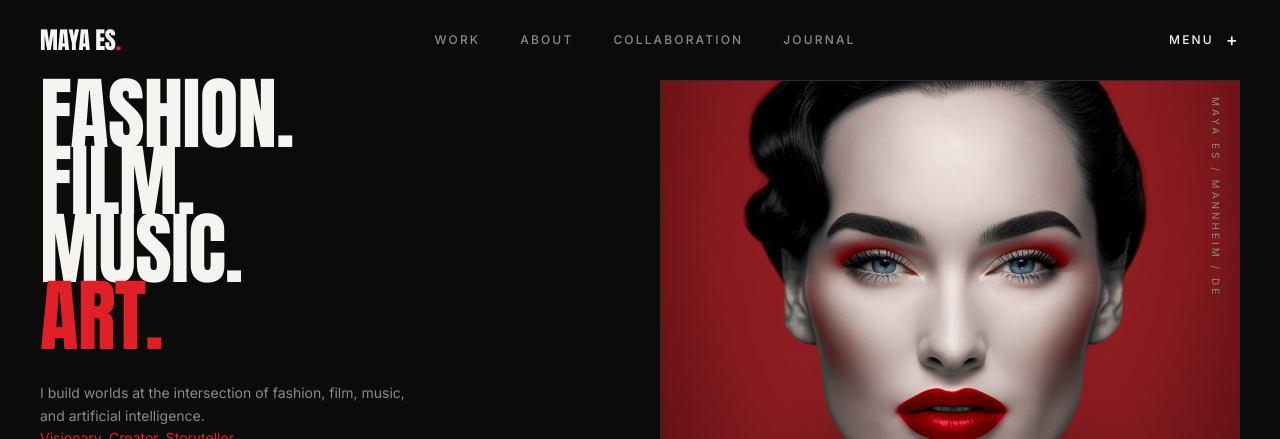
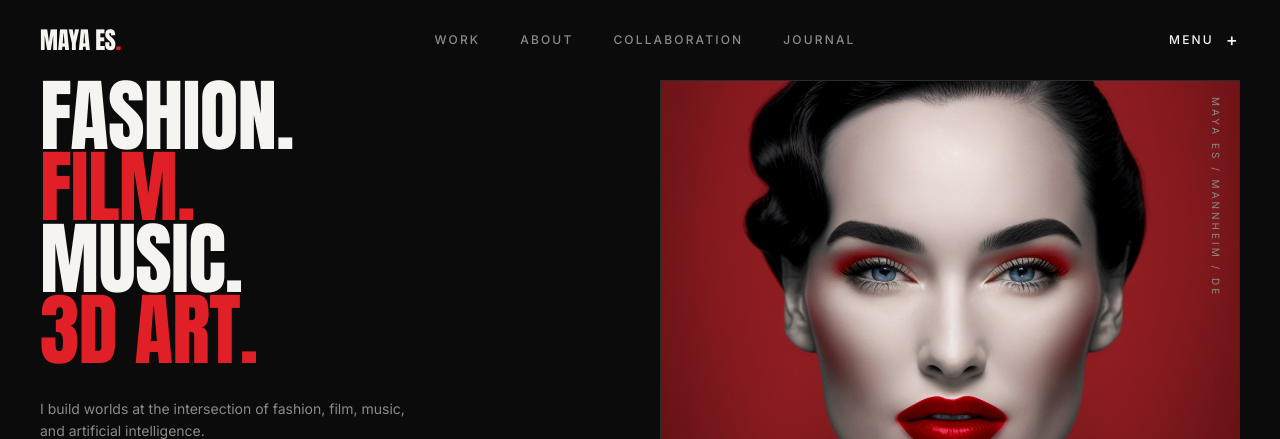
Before and after one commit to kaivonschwanen/mayaes-website, a Next.js app: page / in a window 1280 px wide. Shown: the top 439 px of the page. Built offline with nearby package versions, Linux system fonts and the light colour scheme.

Commit message:
Text geändert

```diff
--- a/app/page.tsx
+++ b/app/page.tsx
@@ -69,14 +69,14 @@ const toggleMute = () => {
       {/* HERO */}
       <section className="relative mx-auto grid max-w-[1400px] grid-cols-1 gap-10 px-6 pb-16 md:grid-cols-2 md:px-10 md:pb-24">
         <div className="flex flex-col justify-center">
-          <h1 className="font-display text-[15vw] leading-[0.85] tracking-tight md:text-[6.2vw]">
+          <h1 className="font-display text-[15vw] leading-[0.9] tracking-tight md:text-[6.2vw]">
             FASHION.
             <br />
-            FILM.
+            <span className="text-blood">FILM.</span>
             <br />
             MUSIC.
             <br />
-            <span className="text-blood">ART.</span>
+            <span className="text-blood">3D ART.</span>
           </h1>
 
           <p className="mt-8 max-w-sm text-sm leading-relaxed text-mute">
```
